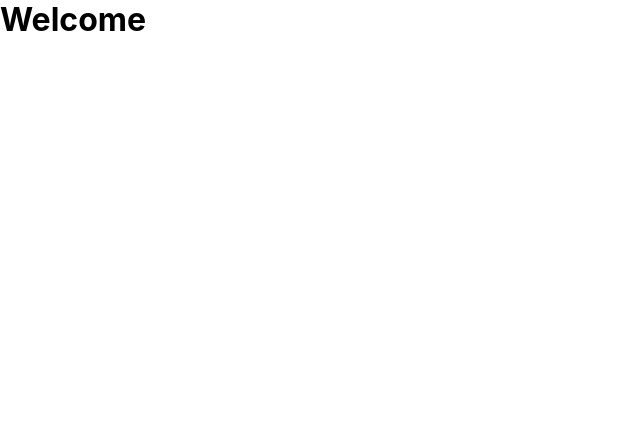
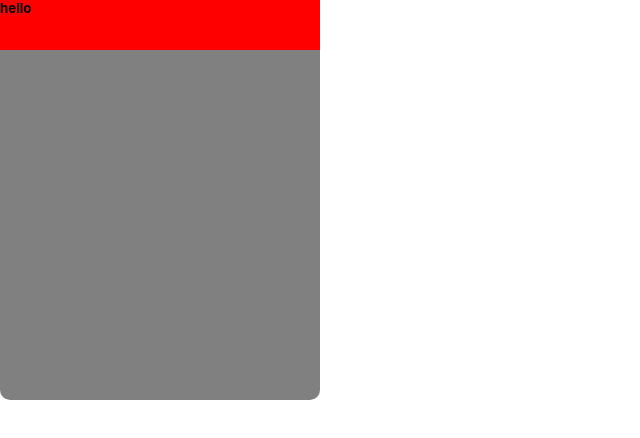
Before and after one commit to Ngcebenhle/Capstone-Project-Air-BnB, a React (Create React App) app: page / in a window 1280 px wide. Shown: the top 438 px of the page, without its empty margins (0-640 px from the left). Built offline with nearby package versions, Linux system fonts and the light colour scheme.

Commit message:
Added HTML structure and components

```diff
--- a/src/App.js
+++ b/src/App.js
@@ -1,9 +1,10 @@
 import './App.css';
+import Card from './Componets/Card/Card';
 
 function App() {
   return (
     <div className="App">
-      <h1>Welcome</h1>
+      <Card/>
     </div>
   );
 }
--- /dev/null
+++ b/src/Componets/Card/Card.css
@@ -0,0 +1,24 @@
+*{
+    margin: 0px;
+    padding: 0px;
+    box-sizing: border-box;
+}
+.card{
+
+    width: 320px;
+    height: 400px;
+    border-radius: 10px;
+    position: relative;
+    background-color:grey;
+}
+img{
+    width: 100%;
+    height: 100%;
+}
+.details{
+    position: relative;
+    width: 100%;
+    height: 50px;
+
+    background-color: red;
+}
--- /dev/null
+++ b/src/Componets/Card/Card.jsx
@@ -0,0 +1,15 @@
+import React from 'react'
+import './Card.css'
+
+const Card = () => {
+  return (
+    <div className='card'>
+        {/* <img src="" alt="" /> */}
+         <div className="details">
+            <h5>hello</h5>
+         </div>
+    </div>
+  )
+}
+
+export default Card
```
